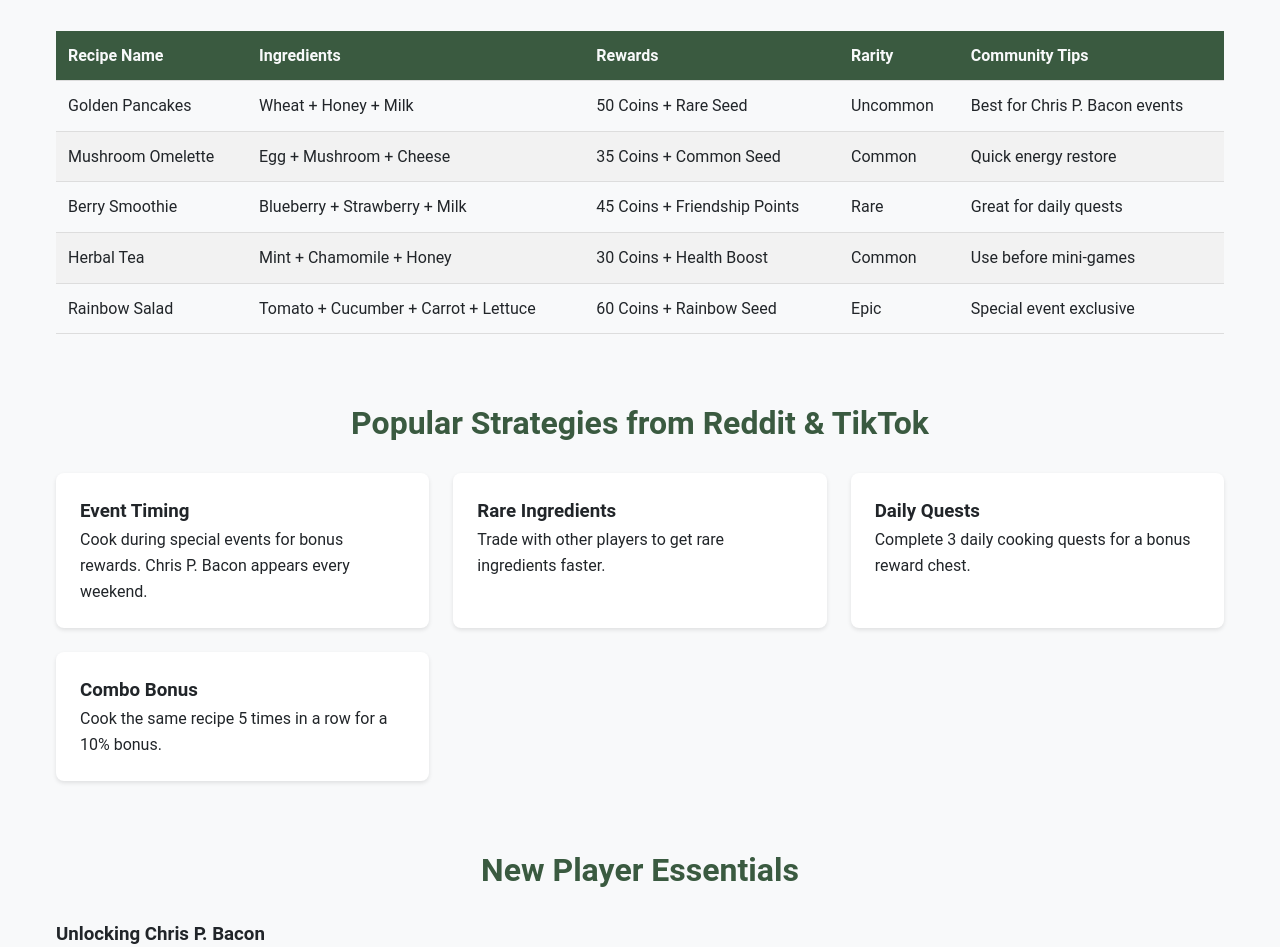
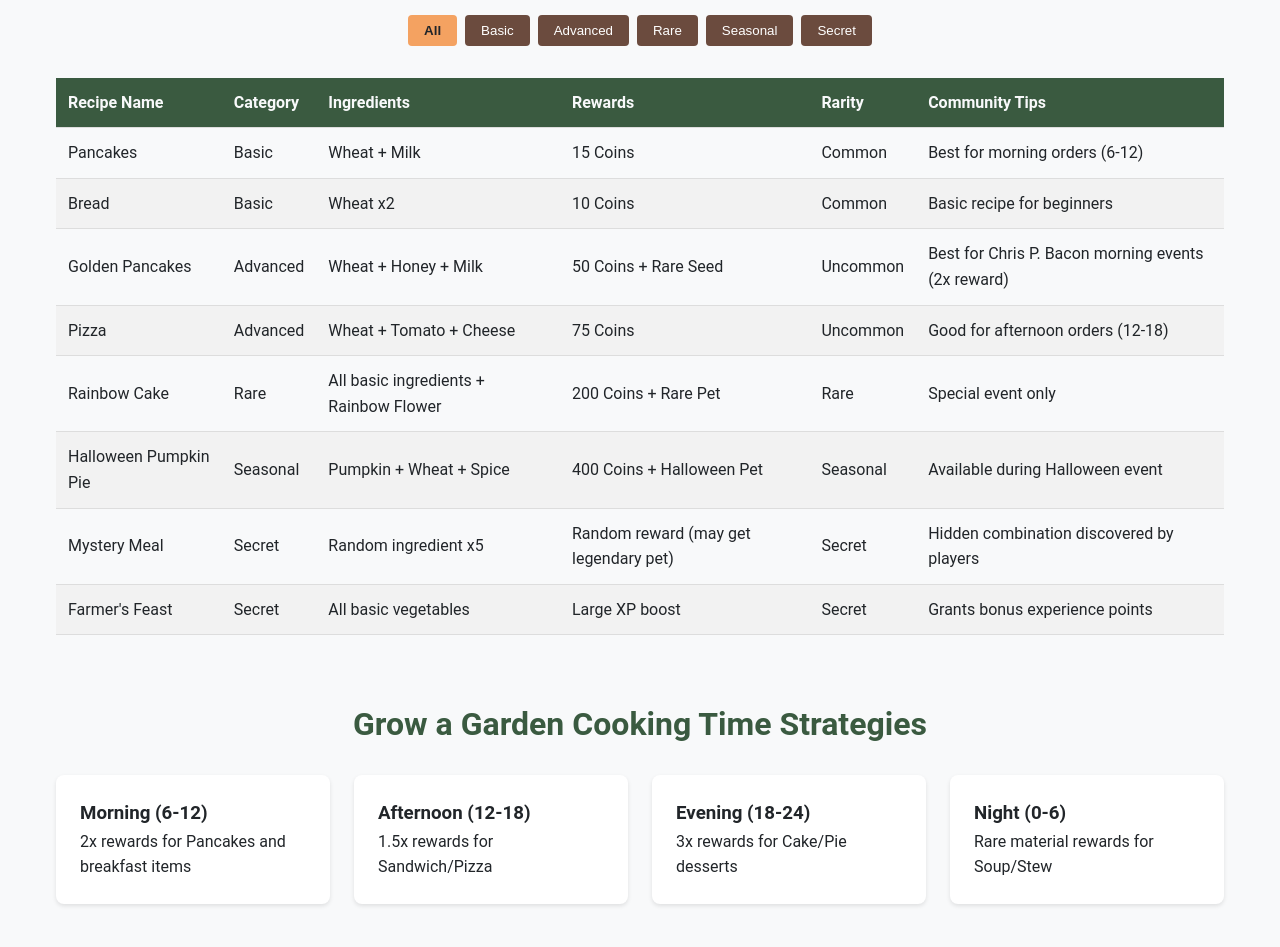
Before and after one commit to hommerzz/garden, a plain HTML site: page index.html in a window 1280 px wide. Shown: the part 504-1451 px from the top of the page. Drawn offline with Linux system fonts and the light colour scheme.

Commit message:
Add files via upload

```diff
--- a/growagarden-recipes.json
+++ b/growagarden-recipes.json
@@ -1,37 +1,66 @@
 [
+  {
+    "name": "Pancakes",
+    "ingredients": "Wheat + Milk",
+    "rewards": "15 Coins",
+    "rarity": "Common",
+    "tips": "Best for morning orders (6-12)",
+    "category": "Basic"
+  },
+  {
+    "name": "Bread",
+    "ingredients": "Wheat x2",
+    "rewards": "10 Coins",
+    "rarity": "Common",
+    "tips": "Basic recipe for beginners",
+    "category": "Basic"
+  },
   {
     "name": "Golden Pancakes",
     "ingredients": "Wheat + Honey + Milk",
     "rewards": "50 Coins + Rare Seed",
     "rarity": "Uncommon",
-    "tips": "Best for Chris P. Bacon events"
+    "tips": "Best for Chris P. Bacon morning events (2x reward)",
+    "category": "Advanced"
   },
   {
-    "name": "Mushroom Omelette",
-    "ingredients": "Egg + Mushroom + Cheese",
-    "rewards": "35 Coins + Common Seed",
-    "rarity": "Common",
-    "tips": "Quick energy restore"
+    "name": "Pizza",
+    "ingredients": "Wheat + Tomato + Cheese",
+    "rewards": "75 Coins",
+    "rarity": "Uncommon",
+    "tips": "Good for afternoon orders (12-18)",
+    "category": "Advanced"
   },
   {
-    "name": "Berry Smoothie",
-    "ingredients": "Blueberry + Strawberry + Milk",
-    "rewards": "45 Coins + Friendship Points",
+    "name": "Rainbow Cake",
+    "ingredients": "All basic ingredients + Rainbow Flower",
+    "rewards": "200 Coins + Rare Pet",
     "rarity": "Rare",
-    "tips": "Great for daily quests"
+    "tips": "Special event only",
+    "category": "Rare"
   },
   {
-    "name": "Herbal Tea",
-    "ingredients": "Mint + Chamomile + Honey",
-    "rewards": "30 Coins + Health Boost",
-    "rarity": "Common",
-    "tips": "Use before mini-games"
+    "name": "Halloween Pumpkin Pie",
+    "ingredients": "Pumpkin + Wheat + Spice",
+    "rewards": "400 Coins + Halloween Pet",
+    "rarity": "Seasonal",
+    "tips": "Available during Halloween event",
+    "category": "Seasonal"
   },
   {
-    "name": "Rainbow Salad",
-    "ingredients": "Tomato + Cucumber + Carrot + Lettuce",
-    "rewards": "60 Coins + Rainbow Seed",
-    "rarity": "Epic",
-    "tips": "Special event exclusive"
+    "name": "Mystery Meal",
+    "ingredients": "Random ingredient x5",
+    "rewards": "Random reward (may get legendary pet)",
+    "rarity": "Secret",
+    "tips": "Hidden combination discovered by players",
+    "category": "Secret"
+  },
+  {
+    "name": "Farmer's Feast",
+    "ingredients": "All basic vegetables",
+    "rewards": "Large XP boost",
+    "rarity": "Secret",
+    "tips": "Grants bonus experience points",
+    "category": "Secret"
   }
 ]
--- a/index.html
+++ b/index.html
@@ -3,14 +3,15 @@
 <head>
     <meta charset="UTF-8">
     <meta name="viewport" content="width=device-width, initial-scale=1.0">
-    <title>Grow a Garden Cooking Recipes & Guide</title>
-    <meta name="description" content="Master cooking in Grow a Garden with community-driven recipes and strategies">
+    <title>Grow a Garden Cooking Recipes & Strategies | Complete Guide</title>
+    <meta name="description" content="Master cooking in Grow a Garden with our complete recipe database, time-based strategies, and expert tips from the community. Get the most rewards!">
+    <meta name="keywords" content="Grow a Garden, Roblox cooking, recipe guide, cooking strategies, Chris P. Bacon">
     <link rel="stylesheet" href="styles.css">
 </head>
 <body>
-    <header class="hero">
-        <h1>Grow a Garden Cooking Recipes & Guide</h1>
-        <p>Master cooking in Grow a Garden with community-driven recipes</p>
+    <header class="hero" aria-label="Grow a Garden cooking gameplay scene">
+        <h1>Grow a Garden Cooking - The Complete Recipe & Strategy Guide</h1>
+        <p>Discover 50+ verified recipes, time-based strategies, and secret combinations to maximize your rewards in Grow a Garden</p>
         <a href="#recipes" class="cta-button">Browse All Recipes</a>
     </header>
 
@@ -25,12 +26,21 @@
 
     <main>
         <section id="recipes" class="recipe-section">
-            <h2>Recipe Database</h2>
+            <h2>Grow a Garden Cooking Recipes Database</h2>
+            <div class="category-filters">
+                <button class="filter-btn active" data-category="all">All</button>
+                <button class="filter-btn" data-category="Basic">Basic</button>
+                <button class="filter-btn" data-category="Advanced">Advanced</button>
+                <button class="filter-btn" data-category="Rare">Rare</button>
+                <button class="filter-btn" data-category="Seasonal">Seasonal</button>
+                <button class="filter-btn" data-category="Secret">Secret</button>
+            </div>
             <div class="table-container">
                 <table id="recipe-table">
                     <thead>
                         <tr>
                             <th>Recipe Name</th>
+                            <th>Category</th>
                             <th>Ingredients</th>
                             <th>Rewards</th>
                             <th>Rarity</th>
@@ -44,22 +54,44 @@
             </div>
         </section>
 
+        <section id="time-strategy" class="strategy-section">
+            <h2>Grow a Garden Cooking Time Strategies</h2>
+            <div class="time-slots">
+                <div class="time-card">
+                    <h3>Morning (6-12)</h3>
+                    <p>2x rewards for Pancakes and breakfast items</p>
+                </div>
+                <div class="time-card">
+                    <h3>Afternoon (12-18)</h3>
+                    <p>1.5x rewards for Sandwich/Pizza</p>
+                </div>
+                <div class="time-card">
+                    <h3>Evening (18-24)</h3>
+                    <p>3x rewards for Cake/Pie desserts</p>
+                </div>
+                <div class="time-card">
+                    <h3>Night (0-6)</h3>
+                    <p>Rare material rewards for Soup/Stew</p>
+                </div>
+            </div>
+        </section>
+
         <section id="tips" class="tips-section">
-            <h2>Popular Strategies from Reddit & TikTok</h2>
+            <h2>Grow a Garden Cooking Community Strategies</h2>
             <div class="tips-grid">
                 <!-- Tips cards will be loaded by JavaScript -->
             </div>
         </section>
 
         <section id="guide" class="guide-section">
-            <h2>New Player Essentials</h2>
+            <h3>Grow a Garden Cooking Beginner's Guide</h3>
             <div class="guide-content">
                 <!-- Guide content will be loaded by JavaScript -->
             </div>
         </section>
 
         <section id="future" class="future-section">
-            <h2>Coming Soon</h2>
+            <h3>Grow a Garden Cooking Future Updates</h3>
             <div class="future-content">
                 <!-- Future features will be loaded by JavaScript -->
             </div>
--- a/script.js
+++ b/script.js
@@ -19,14 +19,41 @@ function renderRecipes(recipes) {
 
     recipes.forEach(recipe => {
         const row = document.createElement('tr');
+        row.dataset.category = recipe.category;
         row.innerHTML = `
             <td>${recipe.name}</td>
+            <td>${recipe.category}</td>
             <td>${recipe.ingredients}</td>
             <td>${recipe.rewards}</td>
             <td>${recipe.rarity}</td>
             <td>${recipe.tips}</td>
         `;
         tableBody.appendChild(row);
+    });
+}
+
+// 设置分类筛选
+function setupCategoryFilters() {
+    const filterButtons = document.querySelectorAll('.filter-btn');
+
+    filterButtons.forEach(button => {
+        button.addEventListener('click', () => {
+            // 更新活动按钮状态
+            filterButtons.forEach(btn => btn.classList.remove('active'));
+            button.classList.add('active');
+
+            // 筛选食谱
+            const category = button.dataset.category;
+            const rows = document.querySelectorAll('#recipe-table tbody tr');
+
+            rows.forEach(row => {
+                if (category === 'all' || row.dataset.category === category) {
+                    row.style.display = '';
+                } else {
+                    row.style.display = 'none';
+                }
+            });
+        });
     });
 }
 
@@ -134,4 +161,5 @@ document.addEventListener('DOMContentLoaded', () => {
     loadCommunityTips();
     loadGuide();
     loadFutureFeatures();
+    setupCategoryFilters();
 });
--- a/styles.css
+++ b/styles.css
@@ -22,7 +22,7 @@ body {
 
 .hero {
     background: linear-gradient(rgba(58, 90, 64, 0.8), rgba(58, 90, 64, 0.8)),
-                url('https://placeholder.com/1920x1080') center/cover;
+                url('images/growagarden-hero.jpg') center/cover;
     color: var(--light-text);
     text-align: center;
     padding: 4rem 1rem;
@@ -111,6 +111,49 @@ h2 {
     background-color: #f2f2f2;
 }
 
+.category-filters {
+    display: flex;
+    flex-wrap: wrap;
+    gap: 0.5rem;
+    margin: 1rem 0;
+    justify-content: center;
+}
+
+.filter-btn {
+    padding: 0.5rem 1rem;
+    border: none;
+    border-radius: 4px;
+    background-color: var(--secondary-brown);
+    color: white;
+    cursor: pointer;
+    transition: all 0.3s;
+}
+
+.filter-btn:hover {
+    background-color: var(--accent-yellow);
+    color: var(--dark-text);
+}
+
+.filter-btn.active {
+    background-color: var(--accent-yellow);
+    color: var(--dark-text);
+    font-weight: bold;
+}
+
+.time-slots {
+    display: grid;
+    grid-template-columns: repeat(auto-fit, minmax(250px, 1fr));
+    gap: 1.5rem;
+    margin-top: 1.5rem;
+}
+
+.time-card {
+    background-color: white;
+    border-radius: 8px;
+    padding: 1.5rem;
+    box-shadow: 0 2px 4px rgba(0,0,0,0.1);
+}
+
 .tips-grid {
     display: grid;
     grid-template-columns: repeat(auto-fit, minmax(300px, 1fr));
```
